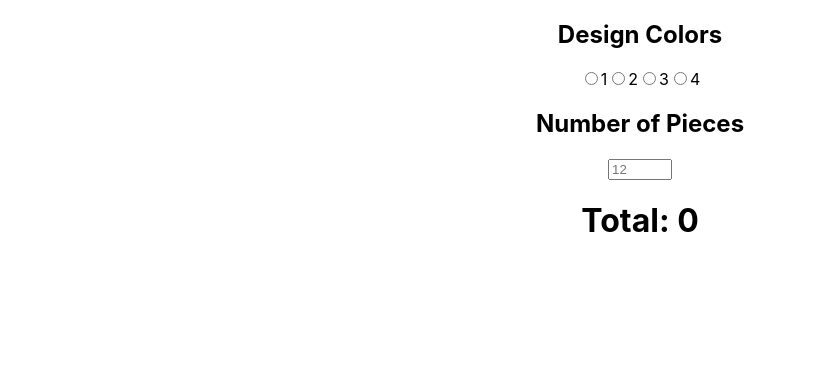
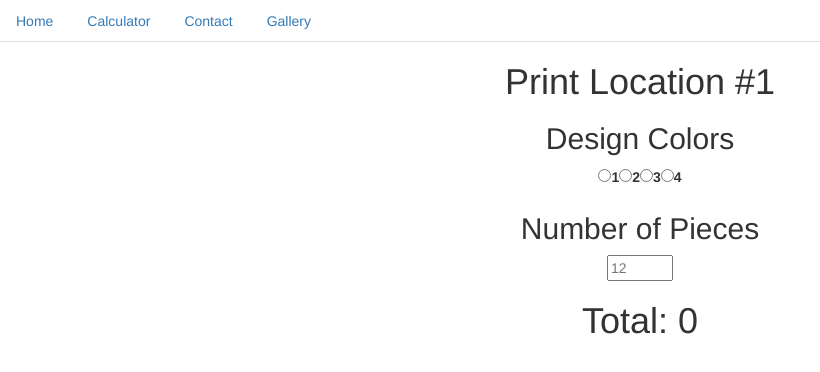
Before and after one commit to ronniexrogers/fallen-angel, a React (Create React App) app: page /Calculator in a window 1280 px wide. Shown: the top 372 px of the page, without its empty margins (0-820 px from the left). Built offline with nearby package versions, Linux system fonts and the light colour scheme.

Commit message:
bootstrap and nav

```diff
--- a/package.json
+++ b/package.json
@@ -6,9 +6,12 @@
     "@testing-library/jest-dom": "^5.16.5",
     "@testing-library/react": "^13.4.0",
     "@testing-library/user-event": "^13.5.0",
+    "bootstrap": "^3.4.1",
     "react": "^18.2.0",
     "react-dom": "^18.2.0",
+    "react-router-dom": "^6.4.3",
     "react-scripts": "^2.1.3",
+    "reactstrap": "^9.1.5",
     "web-vitals": "^2.1.4"
   },
   "scripts": {
--- a/src/App.css
+++ b/src/App.css
@@ -1,3 +1,4 @@
+
 .App {
   text-align: center;
 }
--- a/src/App.js
+++ b/src/App.js
@@ -1,11 +1,25 @@
 import './App.css';
 import Calculator from './Components/calculator.jsx'
+import Navigation from './Components/nav';
 import React from 'react';
+import { BrowserRouter as Router, Routes, Route } from 'react-router-dom'
+
+
 
 function App() {
   return (
     <div className="App">
-      <Calculator />
+
+
+      <Router>
+        <Navigation />
+        <Routes>
+          {/* <Route path="/" element={ <Home titleAnimation={ titleAnimation } /> } /> */}
+          <Route path="/Calculator" element={ <Calculator /> } />
+          {/* <Route path="/Contact" element={ <Contact titleAnimation={ titleAnimation } /> } /> */}
+        </Routes>
+      </Router>
+
     </div>
   );
 }
--- a/src/Components/calculator.jsx
+++ b/src/Components/calculator.jsx
@@ -1,6 +1,5 @@
-import React from 'react';
-import { useEffect } from 'react';
-import { useState } from 'react';
+import React from 'react'
+import { useEffect, useState } from 'react'
 
 const Calculator = () => {
 
@@ -70,17 +69,18 @@ const Calculator = () => {
     return (
         <div className="calculator">
             <form>
+                <h1>Print Location #1</h1>
                 <h2>Design Colors</h2>
                 <label>
-                <input onClick={(e) => setColors(Number(e.target.value))} name='design-colors' type="radio" value={1} />
+                <input onClick={ (e) => setColors(Number(e.target.value)) } name='design-colors' type="radio" value={1} />
                 1
                 </label>
                 <label>
-                <input onClick={(e) => setColors(Number(e.target.value))} name='design-colors' type="radio" value={2} />
+                <input onClick={ (e) => setColors(Number(e.target.value)) } name='design-colors' type="radio" value={2} />
                 2
                 </label>
                 <label>
-                <input onClick={(e) => setColors(Number(e.target.value))} name='design-colors' type="radio" value={3} />
+                <input onClick={ (e) => setColors(Number(e.target.value)) } name='design-colors' type="radio" value={3} />
                 3
                 </label>
                 <label>
@@ -92,9 +92,9 @@ const Calculator = () => {
                 {/* <h2>Color Changes?</h2>
                 <input onChange={ (e) => handleColorChange(e) } placeholder="0" type="number" id="quantity" name="quantity" min="0" max="4" /> */}
             </form>
-            <h1>Total: {total}</h1>
+            <h1>Total: { total }</h1>
         </div>
-     );
+     )
 }
 
-export default Calculator;
+export default Calculator
--- /dev/null
+++ b/src/Components/nav.jsx
@@ -0,0 +1,47 @@
+import React from "react";
+import { Router } from "react-router-dom";
+
+import { Nav, NavItem, NavLink } from "reactstrap";
+
+const Navigation = () => {
+    return (
+        <div className="nav">
+            <Nav
+                fill
+                tabs
+                >
+                <NavItem>
+                    <NavLink
+                    active
+                    href="/"
+                    >
+                    Home
+                    </NavLink>
+                </NavItem>
+                <NavItem>
+                    <NavLink
+                    active
+                    href="/Calculator"
+                    >
+                    Calculator
+                    </NavLink>
+                </NavItem>
+                <NavItem>
+                    <NavLink href="/Contact">
+                    Contact
+                    </NavLink>
+                </NavItem>
+                <NavItem>
+                    <NavLink
+                    // disabled
+                    href="/Gallery"
+                    >
+                    Gallery
+                    </NavLink>
+                </NavItem>
+            </Nav>
+        </div>
+    );
+}
+
+export default Navigation;
--- a/src/index.js
+++ b/src/index.js
@@ -3,6 +3,8 @@ import ReactDOM from 'react-dom/client';
 import './index.css';
 import App from './App';
 import reportWebVitals from './reportWebVitals';
+import 'bootstrap/dist/css/bootstrap.min.css';
+
 
 const root = ReactDOM.createRoot(document.getElementById('root'));
 root.render(
```
Also changed, not shown: 1 other file (tests, documents, lock files or other folders).
